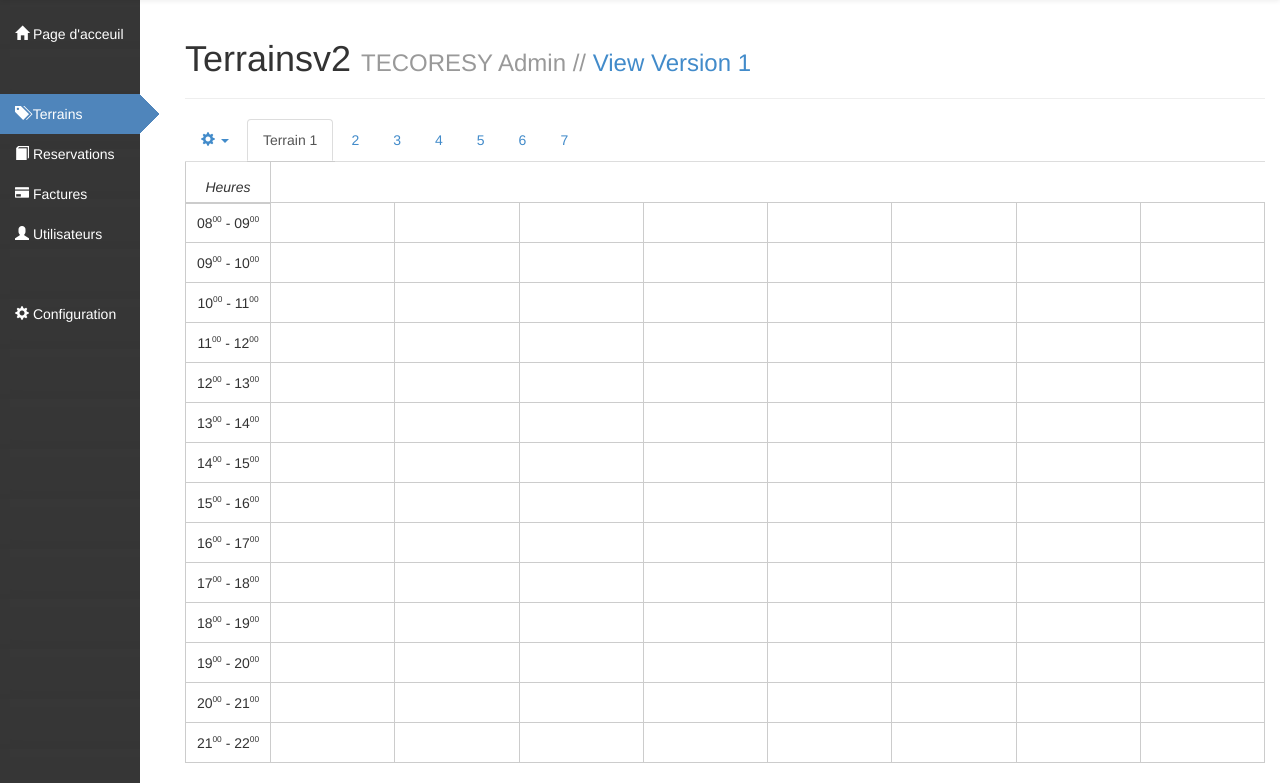
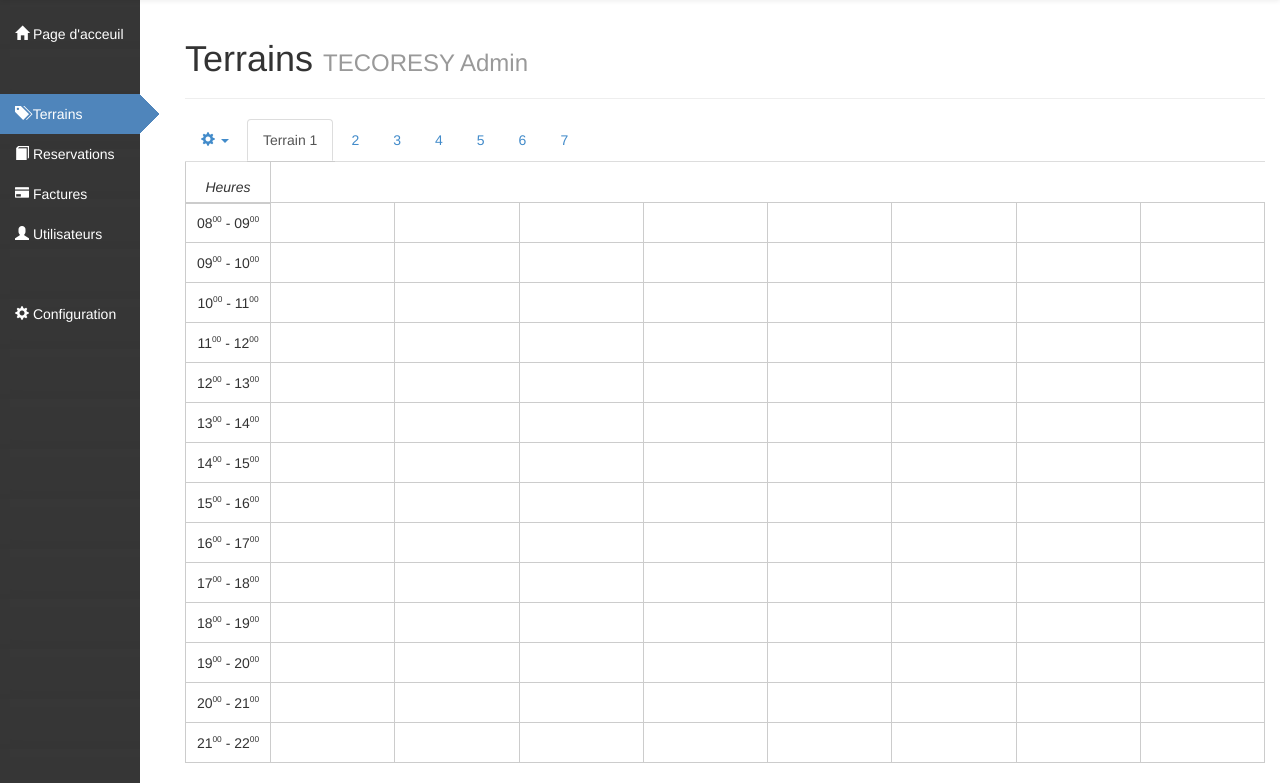
Before and after one commit to pwarnimo/tecoresy-btsi, a PHP site: page /main.php?page=terrainsv2 in a window 1280 px wide. Shown: the part 51-834 px from the top of the page. Run offline with PHP 8.4, Linux system fonts and the light colour scheme; the visitor is signed in with stand-in values (Sample User, id 1); data that the repository does not hold is empty; some libraries are stand-ins or nearby versions.

Commit message:
T61 -- COMMIT 41 : Cleaning up.

```diff
--- a/admin/css/main.css
+++ b/admin/css/main.css
@@ -238,8 +238,7 @@ table .glyphicon {
 
 .testtable thead tr {
     /*background: linear-gradient(to bottom,  #4f85bb 0%,#4f85bb 100%);
-    color: #fff;
-    border-radius: 3px;*/
+    color: #fff;*/
 }
 
 /*.testtable tbody tr:nth-child(even) {
--- a/admin/inc/pages/terrainsv2.inc.php
+++ b/admin/inc/pages/terrainsv2.inc.php
@@ -151,7 +151,7 @@ echo <<< PAGE
     </div>
 
     <div class="page-header">
-        <h1>Terrainsv2 <small>TECORESY Admin // <a href="main.php?page=terrains">View Version 1</a></small></h1>
+        <h1>Terrains <small>TECORESY Admin</a></small></h1>
     </div>
 
     <ul id="terrainSwitcher" class="nav nav-tabs">
--- a/admin/inc/pages/usersv2.inc.php
+++ b/admin/inc/pages/usersv2.inc.php
@@ -96,7 +96,7 @@ echo <<< PAGE
     </div>
 
     <div class="page-header">
-        <h1>Utilisateurs <small>TECORESY Admin // <a href="main.php?page=users">Show Version 1</a></small></h1>
+        <h1>Utilisateurs <small>TECORESY Admin</a></small></h1>
     </div>
 
     <div id="tableview">
--- a/admin/main.php
+++ b/admin/main.php
@@ -85,10 +85,10 @@
                 <ul class="sidebar-nav">
                     <li id="main" class="norm"><a href="main.php"><span class="glyphicon glyphicon-home"></span> Page d'acceuil</a></li>
                     <li></li>
-                    <li id="terrains" class="norm"><a href="main.php?page=terrains"><span class="glyphicon glyphicon-tags"></span> Terrains</a></li>
+                    <li id="terrains" class="norm"><a href="main.php?page=terrainsv2"><span class="glyphicon glyphicon-tags"></span> Terrains</a></li>
                     <li id="reservations" class="norm"><a href="main.php?page=reservations"><span class="glyphicon glyphicon-book"></span> Reservations</a></li>
                     <li id="invoices" class="norm"><a href="main.php?page=invoices"><span class="glyphicon glyphicon-credit-card"></span> Factures</a></li>
-                    <li id="users" class="norm"><a href="main.php?page=users"><span class="glyphicon glyphicon-user"></span> Utilisateurs</a></li>
+                    <li id="users" class="norm"><a href="main.php?page=usersv2"><span class="glyphicon glyphicon-user"></span> Utilisateurs</a></li>
                     <li></li>
                     <li id="settings" class="norm"><a href="main.php?page=settings"><span class="glyphicon glyphicon-cog"></span> Configuration</a></li>
                 </ul>
```
